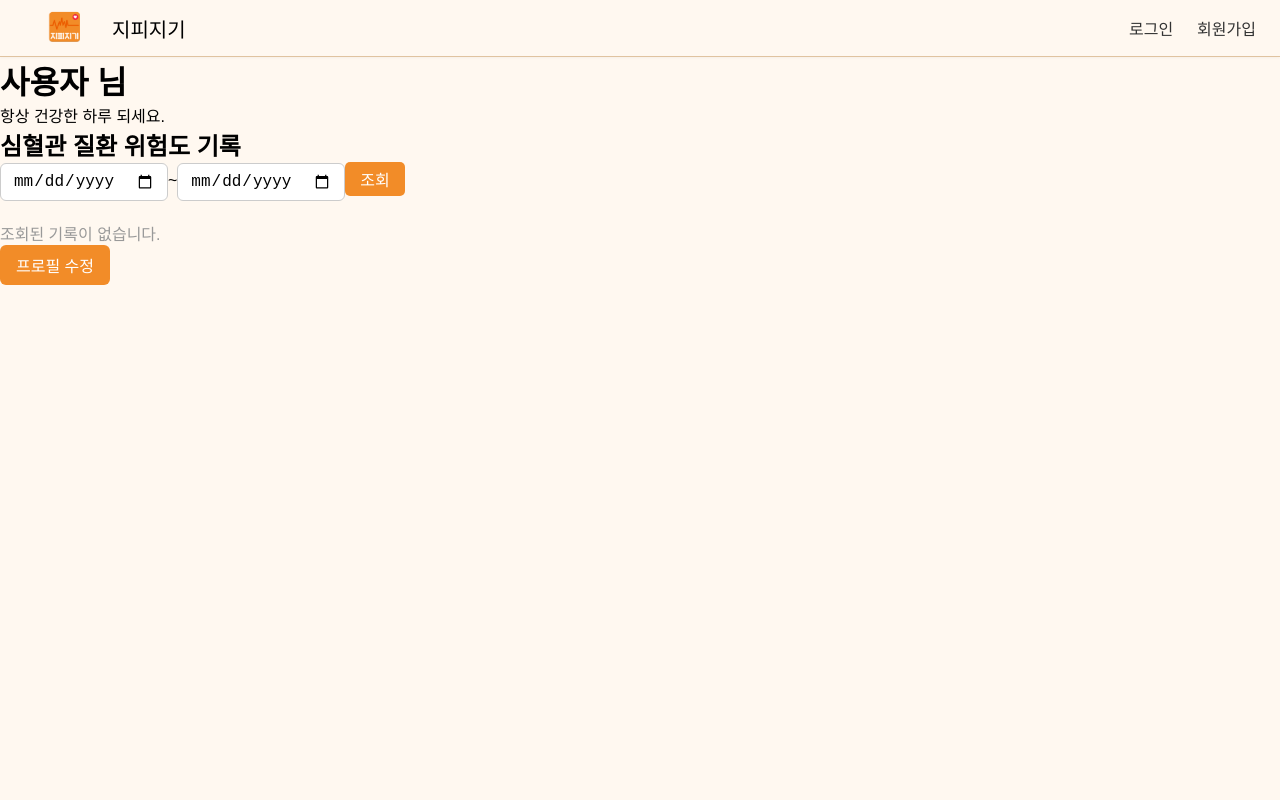
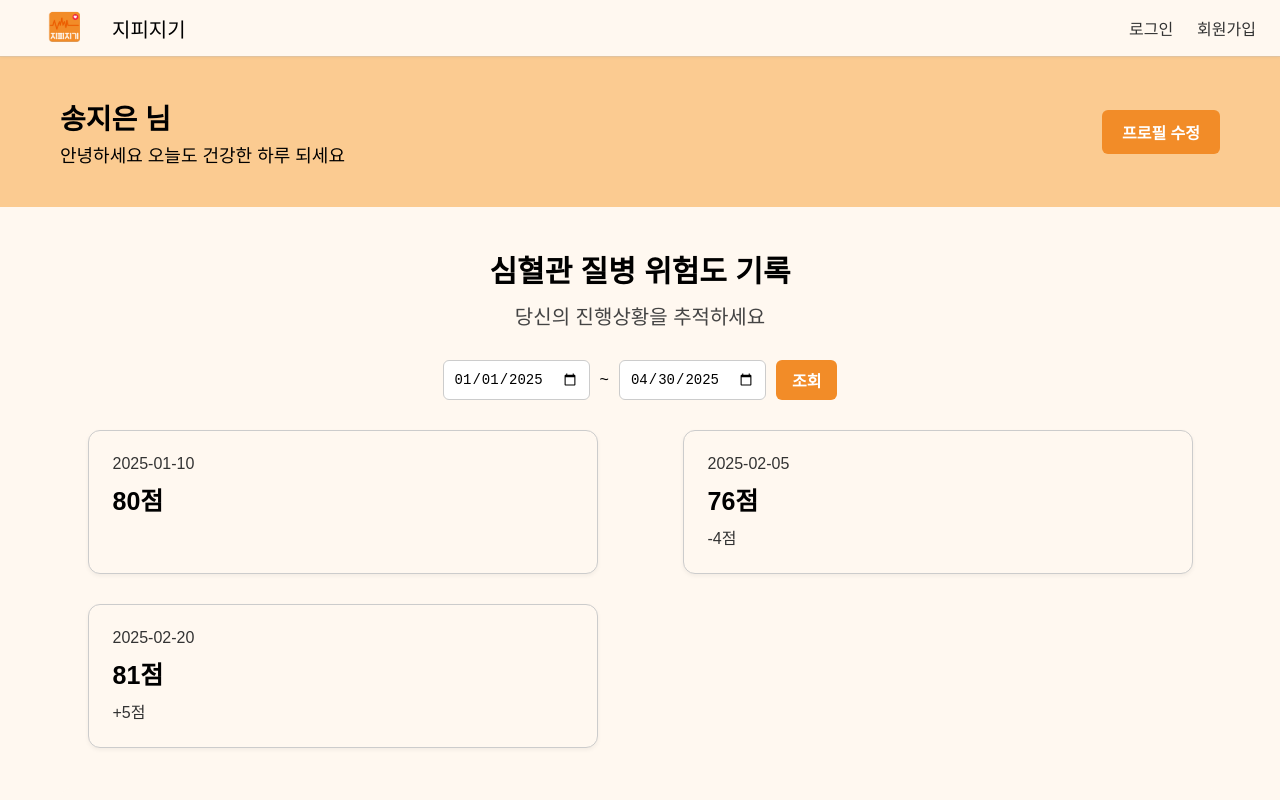
Before and after one commit to ZippyZiggyDGU/ZZ_front, a React (Vite) app: page /mypage in a window 1280 px wide. Shown: the top 800 px of the page. Built offline with nearby package versions, Linux system fonts and the light colour scheme.

Commit message:
mypage graph 포함 완료

```diff
--- a/package.json
+++ b/package.json
@@ -12,7 +12,8 @@
   "dependencies": {
     "react": "^19.0.0",
     "react-dom": "^19.0.0",
-    "react-router-dom": "^7.5.2"
+    "react-router-dom": "^7.5.2",
+    "recharts": "^2.15.3"
   },
   "devDependencies": {
     "@eslint/js": "^9.22.0",
--- a/src/pages/MyPage/MyPage.css
+++ b/src/pages/MyPage/MyPage.css
@@ -1,31 +1,131 @@
-.search-form button {
-    padding: 5px 15px;
+.mypage-container {
+    background-color: #FFF8F0;
+    min-height: 100vh;
+    padding: 0;
+    font-family: 'Noto Sans KR', sans-serif;
+}
+
+.mypage-header {
+    background-color: #FBCB91;
+    display: flex;
+    justify-content: space-between;
+    align-items: center;
+    padding: 40px 60px;
+}
+
+.greeting h2 {
+    font-size: 28px;
+    margin: 0;
+}
+
+.greeting p {
+    font-size: 18px;
+    margin-top: 4px;
+}
+
+.edit-button {
     background-color: #F28C28;
-    /* 버튼 기본색 */
+    color: white;
     border: none;
-    color: white;
-    border-radius: 5px;
+    border-radius: 6px;
+    padding: 10px 20px;
+    font-weight: bold;
     cursor: pointer;
 }
 
-.search-form button:hover {
-    background-color: #FBCB91;
-    /* 버튼 hover 색 */
+.edit-button:hover {
+    background-color: #f8b36d;
 }
 
-.record-list {
-    margin-top: 20px;
+.record-section {
+    max-width: 1200px;
+    /* 넓은 공간 확보 */
+    padding: 40px 60px;
+    margin: 0 auto;
+    text-align: center;
+}
+.record-title {
+    font-size: 30px;
+    font-weight: bold;
+    margin-bottom: 10px;
 }
 
-.record-item {
-    background-color: #FBCB91;
-    /* 기록 카드 배경색 */
-    padding: 10px;
-    margin-bottom: 10px;
-    border-radius: 5px;
+.record-sub {
+    font-size: 20px;
+    color: #444;
+    margin-bottom: 30px;
 }
 
-.no-data {
-    margin-top: 20px;
-    color: #999;
+.date-filter {
+    display: flex;
+    justify-content: center;
+    align-items: center;
+    gap: 10px;
+    margin-bottom: 30px;
 }
+
+.date-filter input[type="date"] {
+    padding: 10px;
+    border-radius: 6px;
+    border: 1px solid #ccc;
+    font-size: 14px;
+}
+
+.search-button {
+    background-color: #F28C28;
+    color: white;
+    border: none;
+    border-radius: 6px;
+    padding: 8px 16px;
+    font-weight: bold;
+    cursor: pointer;
+}
+
+.search-button:hover {
+    background-color: #f8b36d;
+}
+
+.record-cards {
+    display: grid;
+    grid-template-columns: repeat(2, 1fr);
+    /* 한 줄에 두 개 */
+    gap: 30px;
+    margin-bottom: 40px;
+    justify-items: center;
+}
+
+.record-card {
+    width: 100%;
+    max-width: 460px;
+    background-color: #FFF8F0;
+    padding: 24px;
+    border: 1px solid #ccc;
+    border-radius: 12px;
+    font-size: 16px;
+    box-shadow: 0 2px 4px rgba(0, 0, 0, 0.05);
+    display: flex;
+    flex-direction: column;
+    align-items: flex-start;
+    /* 왼쪽 정렬 */
+}
+
+.record-card .score {
+    font-size: 25px;
+    /* 점수 크게 */
+    font-weight: bold;
+    margin: 8px 0;
+}
+
+.record-card .date,
+.record-card .change {
+    font-size: 16px;
+    color: #333;
+}
+
+
+.graph-container {
+    background-color: #FFF8F0;
+    /* 배경 통일 */
+    padding: 20px;
+    border-radius: 12px;
+}
--- a/src/pages/MyPage/MyPage.jsx
+++ b/src/pages/MyPage/MyPage.jsx
@@ -1,66 +1,112 @@
-import { useContext, useState } from "react";
-import { UserContext } from "../../contexts/UserContext";
-import { recordData } from "../../api/recordData"; // 👈 추가
+import { useState, useEffect } from "react";
 import "./MyPage.css";
-import EditModal from "../../components/EditModal/EditModal";
+import EditModal from "../../components/EditModal/EditModal.jsx";
+import { recordData } from "../../api/recordData.js";
+import {
+    LineChart,
+    Line,
+    XAxis,
+    YAxis,
+    CartesianGrid,
+    Tooltip,
+    ResponsiveContainer,
+} from "recharts";
 
 function MyPage() {
-    const { userInfo } = useContext(UserContext);
-    const [isEditOpen, setIsEditOpen] = useState(false);
-    const [startDate, setStartDate] = useState("");
-    const [endDate, setEndDate] = useState("");
-    const [filteredData, setFilteredData] = useState([]);
+    const [startDate, setStartDate] = useState("2025-01-01");
+    const [endDate, setEndDate] = useState(() => new Date().toISOString().split("T")[0]);
+    const [isModalOpen, setIsModalOpen] = useState(false);
+    const [isSearched, setIsSearched] = useState(false);
+    const [filteredRecords, setFilteredRecords] = useState([]);
 
-    const handleEditClick = () => {
-        setIsEditOpen(true);
+    const handleSearch = () => {
+        const results = recordData.filter((record) => {
+            return record.date >= startDate && record.date <= endDate;
+        });
+        const sorted = [...results].sort((a, b) => new Date(a.date) - new Date(b.date));
+        setFilteredRecords(sorted);
+        setIsSearched(true);
     };
 
-    const handleCloseModal = () => {
-        setIsEditOpen(false);
-    };
+    useEffect(() => {
+        // 초기 검색 자동 실행
+        handleSearch();
+    }, []);
 
-    const handleSearch = () => {
-        if (!startDate || !endDate) return;
-        const filtered = recordData.filter(record =>
-            record.date >= startDate && record.date <= endDate
-        );
-        setFilteredData(filtered);
-    };
+    const openModal = () => setIsModalOpen(true);
+    const closeModal = () => setIsModalOpen(false);
 
     return (
-        <div className="mypage" style={{ backgroundColor: "#FFF8F0" }}>
+        <div className="mypage-container">
+            {/* 상단 사용자 정보 영역 */}
             <div className="mypage-header">
-                <h1>{userInfo.name || "사용자"} 님</h1>
-                <p>항상 건강한 하루 되세요.</p>
+                <div className="greeting">
+                    <h2>송지은 님</h2>
+                    <p>안녕하세요 오늘도 건강한 하루 되세요</p>
+                </div>
+                <button className="edit-button" onClick={openModal}>프로필 수정</button>
             </div>
 
+            {/* 기록 섹션 */}
             <div className="record-section">
-                <h2>심혈관 질환 위험도 기록</h2>
-                <div className="search-form">
-                    <input type="date" value={startDate} onChange={(e) => setStartDate(e.target.value)} />
+                <h2 className="record-title">심혈관 질병 위험도 기록</h2>
+                <p className="record-sub">당신의 진행상황을 추적하세요</p>
+
+                <div className="date-filter">
+                    <input
+                        type="date"
+                        value={startDate}
+                        onChange={(e) => setStartDate(e.target.value)}
+                    />
                     <span>~</span>
-                    <input type="date" value={endDate} onChange={(e) => setEndDate(e.target.value)} />
-                    <button onClick={handleSearch}>조회</button>
+                    <input
+                        type="date"
+                        value={endDate}
+                        onChange={(e) => setEndDate(e.target.value)}
+                    />
+                    <button onClick={handleSearch} className="search-button">
+                        조회
+                    </button>
                 </div>
 
-                <div className="record-list">
-                    {filteredData.length > 0 ? (
-                        filteredData.map((record, idx) => (
-                            <div className="record-item" key={idx}>
-                                {record.date} - {record.score}점
-                            </div>
-                        ))
-                    ) : (
-                        <div className="no-data">조회된 기록이 없습니다.</div>
-                    )}
-                </div>
+                {isSearched && (
+                    <>
+                        <div className="record-cards">
+                            {filteredRecords.map((record, index) => {
+                                const previousScore = index > 0 ? filteredRecords[index - 1].score : null;
+                                const difference = previousScore !== null ? record.score - previousScore : null;
+                                return (
+                                    <div className="record-card" key={record.date}>
+                                        <p className="date">{record.date}</p>
+                                        <p className="score">{record.score}점</p>
+                                        {difference !== null && (
+                                            <p className="change">
+                                                {difference >= 0 ? `+${difference}점` : `${difference}점`}
+                                            </p>
+                                        )}
+                                    </div>
+
+                                );
+                            })}
+                        </div>
+
+                        <div className="graph-container">
+                            <ResponsiveContainer width="100%" height={300}>
+                                <LineChart data={filteredRecords} margin={{ top: 20, right: 30, left: 0, bottom: 0 }}>
+                                    <CartesianGrid strokeDasharray="3 3" />
+                                    <XAxis dataKey="date" />
+                                    <YAxis />
+                                    <Tooltip />
+                                    <Line type="monotone" dataKey="score" stroke="#F28C28" strokeWidth={3} />
+                                </LineChart>
+                            </ResponsiveContainer>
+                        </div>
+                    </>
+                )}
             </div>
 
-            <div className="edit-profile-section">
-                <button className="edit-button" onClick={handleEditClick}>프로필 수정</button>
-            </div>
-
-            {isEditOpen && <EditModal onClose={handleCloseModal} />}
+            {/* 프로필 수정 모달 */}
+            {isModalOpen && <EditModal onClose={closeModal} />}
         </div>
     );
 }
--- a/src/pages/RegisterPage/RegisterPage.css
+++ b/src/pages/RegisterPage/RegisterPage.css
@@ -79,7 +79,7 @@ input[type="password"]:not(:first-of-type) {
     display: flex;
     justify-content: center;
     align-items: center;
-    margin-top: 0px;
+    margin-top: 20px;
     gap: 60px;
     padding: 0 40px;
     flex: 1;
```
Also changed, not shown: 1 other file (tests, documents, lock files or other folders).
